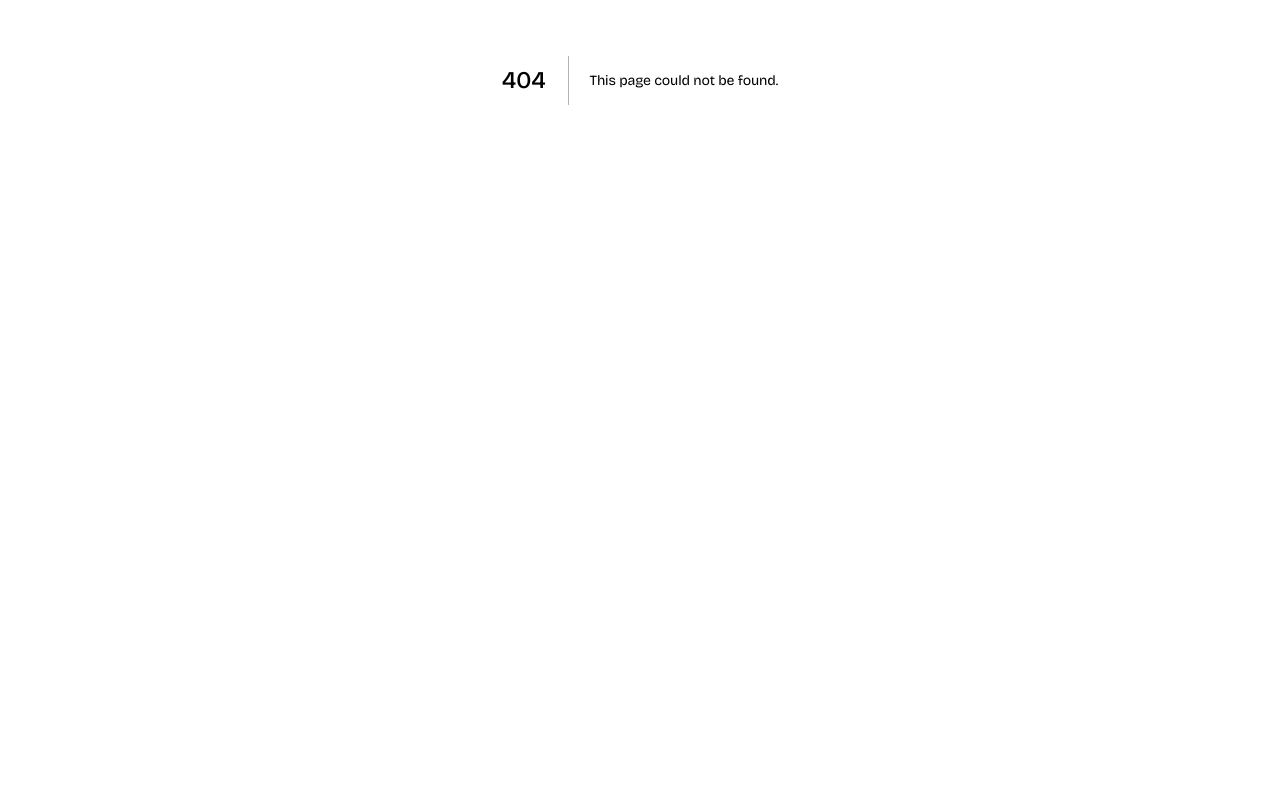
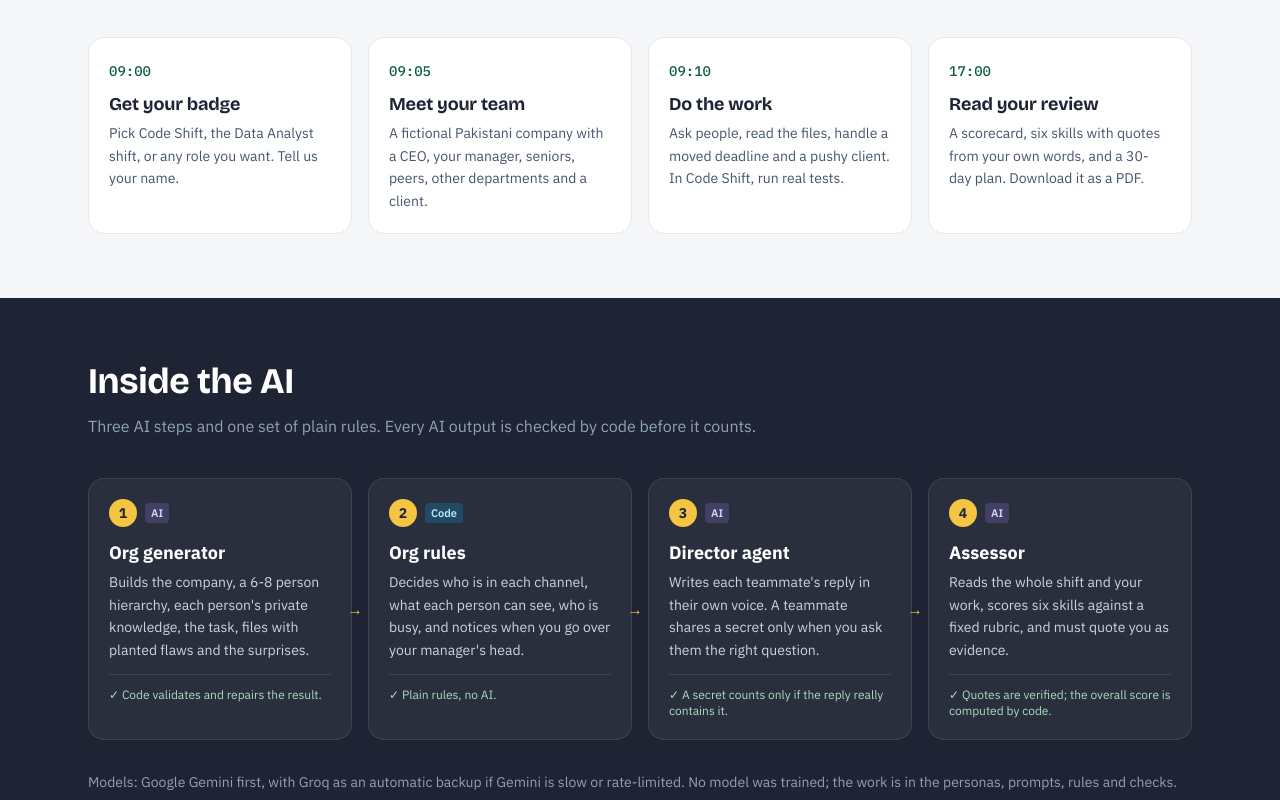
Before and after one commit to ahmed-raza19/daftar, a Next.js app: page /how-it-works in a window 1280 px wide. Before the commit this address had no page. Shown: the part 320-1120 px from the top of the page. Before the commit the page ends 800 px from the top, so only its background shows below. Built offline with nearby package versions, Linux system fonts and the light colour scheme.

Commit message:
Add How it works page: the day, the AI pipeline, and what is measured vs judged
Co-Authored-By: Claude Opus 5.5 <noreply@anthropic.com>

```diff
--- /dev/null
+++ b/src/app/how-it-works/page.tsx
@@ -0,0 +1,171 @@
+import type { Metadata } from "next";
+import Link from "next/link";
+import SiteFooter from "@/components/site/SiteFooter";
+import SiteHeader from "@/components/site/SiteHeader";
+
+export const metadata: Metadata = {
+  title: "How it works | Daftar",
+  description: "How a Daftar shift works, and what the AI does at each step.",
+};
+
+const DAY = [
+  { time: "09:00", title: "Get your badge", text: "Pick Code Shift, the Data Analyst shift, or any role you want. Tell us your name." },
+  { time: "09:05", title: "Meet your team", text: "A fictional Pakistani company with a CEO, your manager, seniors, peers, other departments and a client." },
+  { time: "09:10", title: "Do the work", text: "Ask people, read the files, handle a moved deadline and a pushy client. In Code Shift, run real tests." },
+  { time: "17:00", title: "Read your review", text: "A scorecard, six skills with quotes from your own words, and a 30-day plan. Download it as a PDF." },
+];
+
+const PIPELINE = [
+  {
+    step: "1",
+    who: "AI",
+    title: "Org generator",
+    text: "Builds the company, a 6-8 person hierarchy, each person's private knowledge, the task, files with planted flaws and the surprises.",
+    check: "Code validates and repairs the result.",
+  },
+  {
+    step: "2",
+    who: "Code",
+    title: "Org rules",
+    text: "Decides who is in each channel, what each person can see, who is busy, and notices when you go over your manager's head.",
+    check: "Plain rules, no AI.",
+  },
+  {
+    step: "3",
+    who: "AI",
+    title: "Director agent",
+    text: "Writes each teammate's reply in their own voice. A teammate shares a secret only when you ask them the right question.",
+    check: "A secret counts only if the reply really contains it.",
+  },
+  {
+    step: "4",
+    who: "AI",
+    title: "Assessor",
+    text: "Reads the whole shift and your work, scores six skills against a fixed rubric, and must quote you as evidence.",
+    check: "Quotes are verified; the overall score is computed by code.",
+  },
+];
+
+const SIGNALS: [string, string, string][] = [
+  ["Hidden information found", "Measured", "Counted when a teammate's reply really states the fact"],
+  ["People consulted", "Measured", "Teammates you messaged directly or @mentioned"],
+  ["Surprises handled", "Measured", "Whether you responded after each mid-shift change"],
+  ["Chain of command", "Measured", "Messaging leadership without your manager is flagged"],
+  ["Client request", "Measured", "Whether you looped in your manager before agreeing"],
+  ["Hidden tests (Code Shift)", "Measured", "Your Python runs against hidden tests in your browser"],
+  ["Six workplace skills", "AI", "Scored 0-10 on a fixed rubric, each with a quote from you"],
+  ["Deliverable quality", "AI", "Compared with what a strong senior would submit"],
+];
+
+export default function HowItWorks() {
+  return (
+    <div className="flex flex-1 flex-col">
+      <SiteHeader />
+      <main className="flex-1">
+        <section className="mx-auto max-w-6xl px-4 pb-10 pt-14 sm:px-6">
+          <h1 className="max-w-2xl text-4xl font-bold leading-tight text-ink sm:text-5xl">How a shift works</h1>
+          <p className="mt-4 max-w-2xl text-lg leading-relaxed text-slate-600">
+            Fifteen minutes in a company where every coworker is an AI with their own job, personality and secrets. You only
+            do well the way you would at a real job: by asking the right people the right questions.
+          </p>
+        </section>
+
+        {/* The day */}
+        <section className="mx-auto max-w-6xl px-4 pb-16 sm:px-6">
+          <ol className="grid gap-4 md:grid-cols-4">
+            {DAY.map((d) => (
+              <li key={d.time} className="rounded-2xl border border-slate-200 bg-white p-5">
+                <time className="font-mono text-sm font-medium text-brand-700">{d.time}</time>
+                <h2 className="mt-2 text-lg font-bold text-ink">{d.title}</h2>
+                <p className="mt-1 text-sm leading-relaxed text-slate-600">{d.text}</p>
+              </li>
+            ))}
+          </ol>
+        </section>
+
+        {/* Inside the AI */}
+        <section className="bg-ink text-white">
+          <div className="mx-auto max-w-6xl px-4 py-16 sm:px-6">
+            <h2 className="text-3xl font-bold sm:text-4xl">Inside the AI</h2>
+            <p className="mt-3 max-w-2xl text-slate-400">
+              Three AI steps and one set of plain rules. Every AI output is checked by code before it counts.
+            </p>
+            <ol className="mt-10 grid gap-4 md:grid-cols-4">
+              {PIPELINE.map((p, i) => (
+                <li key={p.step} className="relative rounded-2xl border border-white/10 bg-white/5 p-5">
+                  <div className="flex items-center gap-2">
+                    <span className="flex h-7 w-7 items-center justify-center rounded-full bg-clip text-sm font-bold text-ink">{p.step}</span>
+                    <span
+                      className={`rounded px-1.5 py-0.5 text-[11px] font-semibold ${
+                        p.who === "AI" ? "bg-violet-400/20 text-violet-200" : "bg-sky-400/20 text-sky-200"
+                      }`}
+                    >
+                      {p.who}
+                    </span>
+                  </div>
+                  <h3 className="mt-3 text-lg font-bold">{p.title}</h3>
+                  <p className="mt-1 text-sm leading-relaxed text-slate-300">{p.text}</p>
+                  <p className="mt-3 border-t border-white/10 pt-3 text-xs text-brand-200">✓ {p.check}</p>
+                  {i < PIPELINE.length - 1 && (
+                    <span aria-hidden className="absolute -right-3 top-1/2 hidden -translate-y-1/2 text-clip md:block">
+                      →
+                    </span>
+                  )}
+                </li>
+              ))}
+            </ol>
+            <p className="mt-8 text-sm text-slate-400">
+              Models: Google Gemini first, with Groq as an automatic backup if Gemini is slow or rate-limited. No model was
+              trained; the work is in the personas, prompts, rules and checks.
+            </p>
+          </div>
+        </section>
+
+        {/* Measured vs judged */}
+        <section className="mx-auto max-w-6xl px-4 py-16 sm:px-6">
+          <h2 className="text-3xl font-bold text-ink sm:text-4xl">What&apos;s measured and what&apos;s judged</h2>
+          <p className="mt-3 max-w-2xl text-slate-600">
+            Most of your scorecard is counted by the app from what actually happened. The AI only judges what needs judgement.
+          </p>
+          <div className="mt-8 overflow-x-auto rounded-2xl border border-slate-200 bg-white">
+            <table className="w-full min-w-[560px] text-sm">
+              <thead>
+                <tr className="border-b border-slate-200 bg-slate-50 text-left text-xs text-slate-500">
+                  <th className="px-5 py-2.5 font-medium">Signal</th>
+                  <th className="px-3 py-2.5 font-medium">Source</th>
+                  <th className="px-5 py-2.5 font-medium">How</th>
+                </tr>
+              </thead>
+              <tbody>
+                {SIGNALS.map(([signal, source, how]) => (
+                  <tr key={signal} className="border-b border-slate-100 last:border-0">
+                    <td className="px-5 py-3 font-medium text-ink">{signal}</td>
+                    <td className="px-3 py-3">
+                      <span
+                        className={`rounded px-1.5 py-0.5 text-[11px] font-medium ring-1 ${
+                          source === "AI" ? "bg-violet-50 text-violet-800 ring-violet-200" : "bg-sky-50 text-sky-800 ring-sky-200"
+                        }`}
+                      >
+                        {source}
+                      </span>
+                    </td>
+                    <td className="px-5 py-3 text-slate-600">{how}</td>
+                  </tr>
+                ))}
+              </tbody>
+            </table>
+          </div>
+          <div className="mt-10 flex flex-wrap gap-3">
+            <Link href="/#start" className="rounded-lg bg-brand-700 px-4 py-2.5 text-sm font-semibold text-white hover:bg-brand-800">
+              Start a shift
+            </Link>
+            <Link href="/evaluation" className="rounded-lg border border-slate-300 bg-white px-4 py-2.5 text-sm font-semibold text-ink hover:bg-slate-50">
+              How we measured the grader
+            </Link>
+          </div>
+        </section>
+      </main>
+      <SiteFooter />
+    </div>
+  );
+}
```
